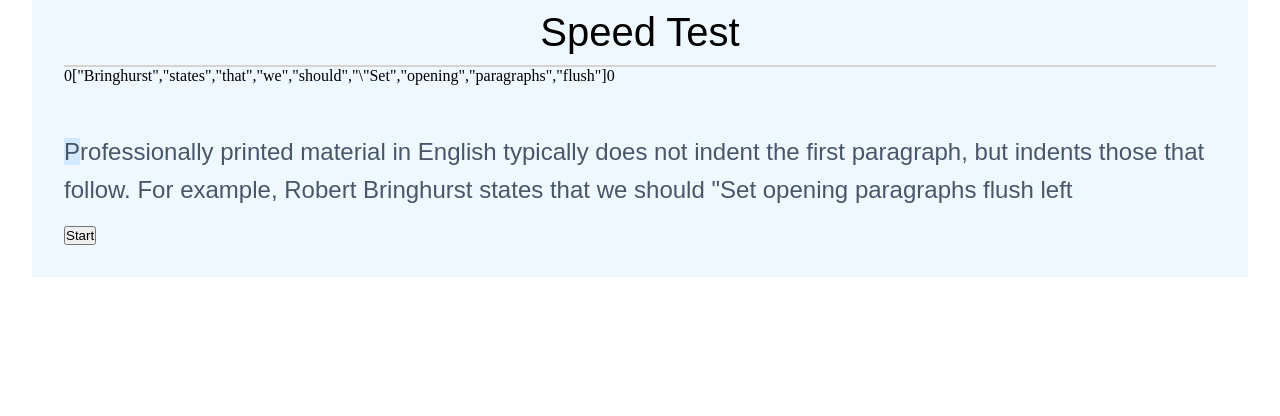
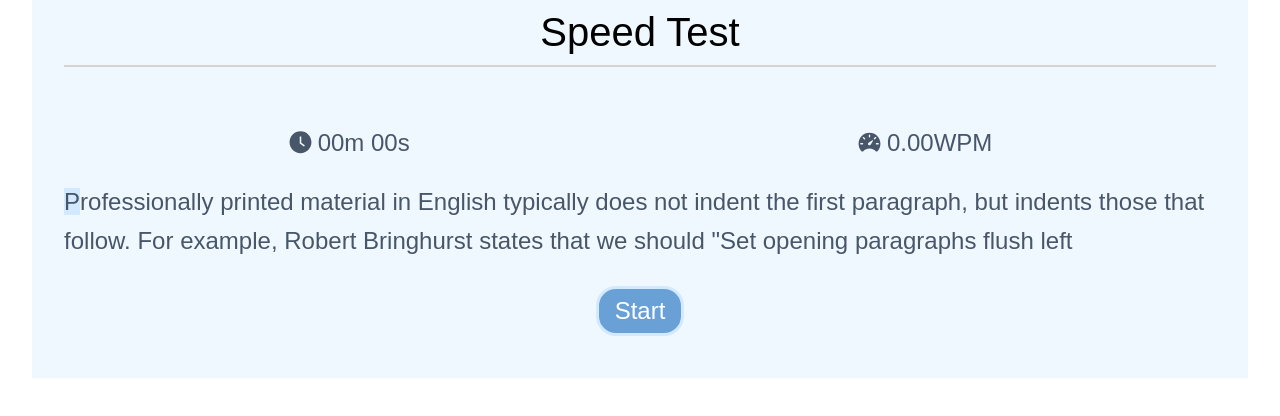
Before and after one commit to al-imam/typing-spped-test, a React (Vite) app: page / in a window 1280 px wide. Shown: the top 416 px of the page. Built offline with nearby package versions, Linux system fonts and the light colour scheme; a web font is replaced by a local one.

Commit message:
complete app functionality

```diff
--- a/src/App.tsx
+++ b/src/App.tsx
@@ -1,5 +1,17 @@
-import { Container, Title, Main, P, Character, InputFiled } from "./style";
-import { useRef, useState, memo, useReducer, Reducer, useEffect } from "react";
+import {
+  Container,
+  Title,
+  P,
+  Main,
+  InputFiled,
+  TimeIcon,
+  SpeedIcon,
+  InfoWrapper,
+  Info,
+  Character,
+  Button,
+} from "./style";
+import { useRef, memo, useReducer, Reducer, useEffect } from "react";
 
 function text() {
   return 'Professionally printed material in English typically does not indent the first paragraph, but indents those that follow. For example, Robert Bringhurst states that we should "Set opening paragraphs flush left'.split(
@@ -110,8 +122,22 @@ function App() {
   return (
     <Container>
       <Title>Speed Test</Title>
-      {correctWord + JSON.stringify(testText.slice(-10, -1)) + time}
       <Main>
+        <InfoWrapper>
+          <Info>
+            <TimeIcon />
+            <Character>
+              {`${Math.floor(time / 60)}`.padStart(2, "0")}m{" "}
+              {`${time % 60}`.padStart(2, "0")}s
+            </Character>
+          </Info>
+          <Info>
+            <SpeedIcon />
+            <Character>
+              {(correctWord / (time / 60) || 0).toFixed(2)}WPM
+            </Character>
+          </Info>
+        </InfoWrapper>
         <P>
           {Text.map((text, index) => (
             <C text={text} index={index} input={inputText} />
@@ -124,8 +150,7 @@ function App() {
           onChange={(evt) => proccessInput(evt.target.value)}
           placeholder="Start Typing"
         />
-        {inputText}
-        <button onClick={handleStart}>Start</button>
+        <Button onClick={handleStart}>Start</Button>
       </Main>
     </Container>
   );
```
